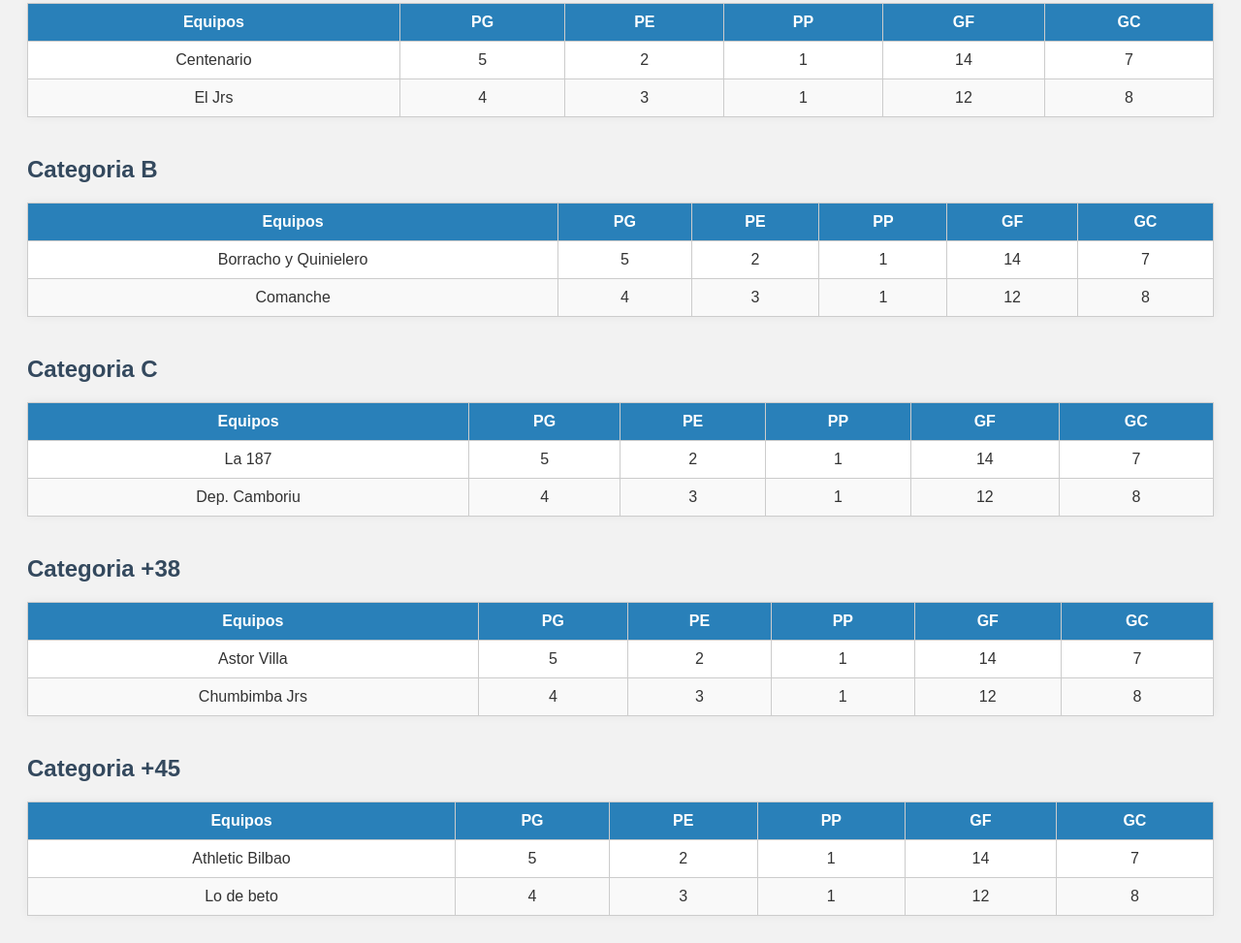
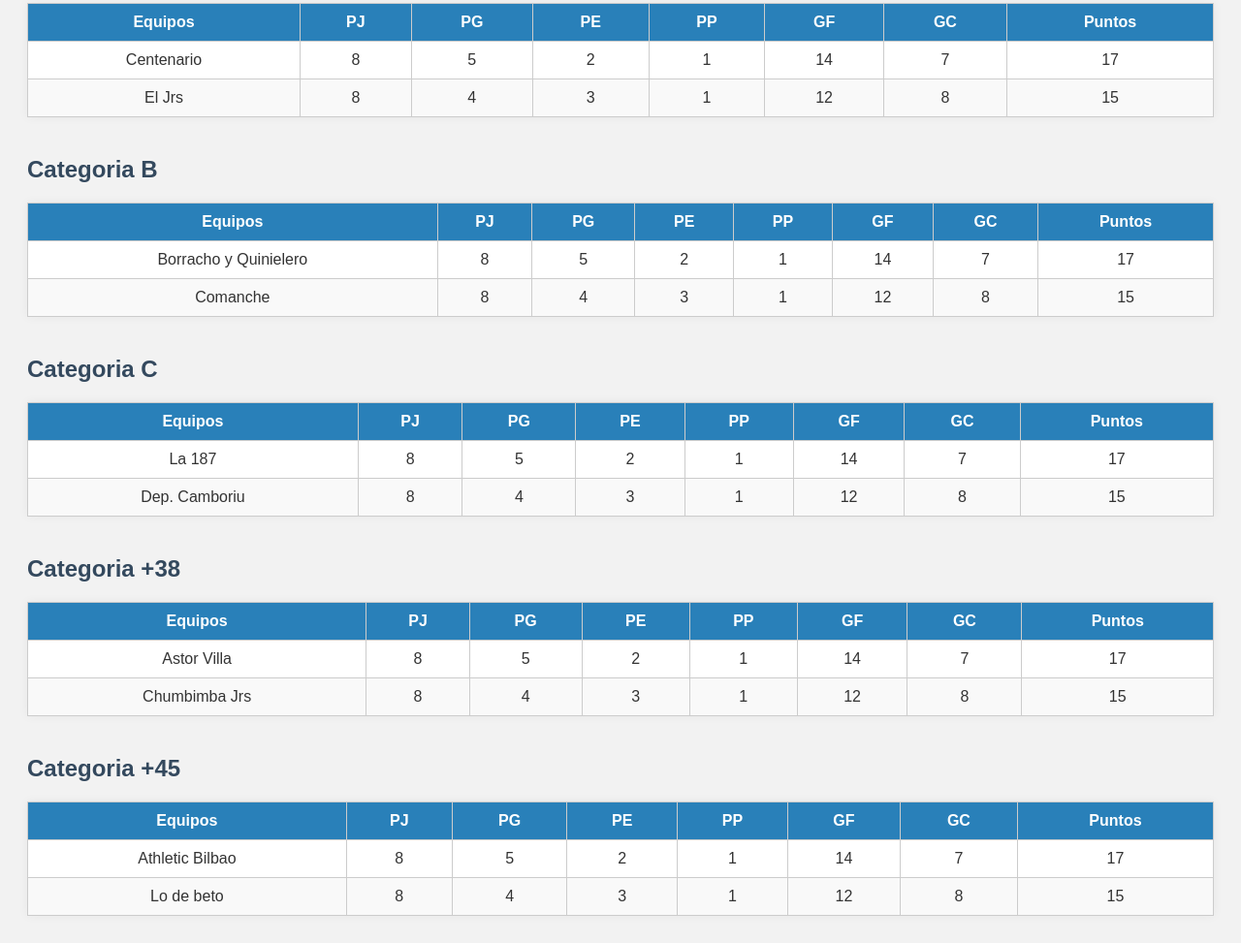
Before and after one commit to Ignacio310731/tabla-futbol, a plain HTML site: page index.html in a window 1280 px wide. Shown: the part 171-1144 px from the top of the page at 97% size. Drawn offline with Linux system fonts and the light colour scheme.

Commit message:
Add files via upload

```diff
--- a/index.html
+++ b/index.html
@@ -13,56 +13,66 @@
     <h2>Categoria A</h2>
     <table>
       <thead>
-        <tr><th>Equipos</th><th>PG</th><th>PE</th><th>PP</th><th>GF</th><th>GC</th></tr>
+        <tr><th>Equipos</th><th>PJ</th><th>PG</th><th>PE</th><th>PP</th><th>GF</th><th>GC</th><th>Puntos</th></tr>
       </thead>
       <tbody>
-        <tr><td>Centenario</td><td>5</td><td>2</td><td>1</td><td>14</td><td>7</td></tr>
-        <tr><td>El Jrs</td><td>4</td><td>3</td><td>1</td><td>12</td><td>8</td></tr>
+        <tr><td>Centenario</td><td>8</td><td>5</td><td>2</td><td>1</td><td>14</td><td>7</td><td>17</td></tr>
+        <tr><td>El Jrs</td><td>8</td><td>4</td><td>3</td><td>1</td><td>12</td><td>8</td><td>15</td></tr>
       </tbody>
     </table>
   </section>
-        <h2>Categoria B</h2>
+
+  <section>
+    <h2>Categoria B</h2>
     <table>
       <thead>
-        <tr><th>Equipos</th><th>PG</th><th>PE</th><th>PP</th><th>GF</th><th>GC</th></tr>
+        <tr><th>Equipos</th><th>PJ</th><th>PG</th><th>PE</th><th>PP</th><th>GF</th><th>GC</th><th>Puntos</th></tr>
       </thead>
       <tbody>
-        <tr><td>Borracho y Quinielero</td><td>5</td><td>2</td><td>1</td><td>14</td><td>7</td></tr>
-        <tr><td>Comanche</td><td>4</td><td>3</td><td>1</td><td>12</td><td>8</td></tr>
+        <tr><td>Borracho y Quinielero</td><td>8</td><td>5</td><td>2</td><td>1</td><td>14</td><td>7</td><td>17</td></tr>
+        <tr><td>Comanche</td><td>8</td><td>4</td><td>3</td><td>1</td><td>12</td><td>8</td><td>15</td></tr>
       </tbody>
     </table>
   </section>
-        <h2>Categoria C</h2>
+
+  <section>
+    <h2>Categoria C</h2>
     <table>
       <thead>
-        <tr><th>Equipos</th><th>PG</th><th>PE</th><th>PP</th><th>GF</th><th>GC</th></tr>
+        <tr><th>Equipos</th><th>PJ</th><th>PG</th><th>PE</th><th>PP</th><th>GF</th><th>GC</th><th>Puntos</th></tr>
       </thead>
       <tbody>
-        <tr><td>La 187</td><td>5</td><td>2</td><td>1</td><td>14</td><td>7</td></tr>
-        <tr><td>Dep. Camboriu</td><td>4</td><td>3</td><td>1</td><td>12</td><td>8</td></tr>
+        <tr><td>La 187</td><td>8</td><td>5</td><td>2</td><td>1</td><td>14</td><td>7</td><td>17</td></tr>
+        <tr><td>Dep. Camboriu</td><td>8</td><td>4</td><td>3</td><td>1</td><td>12</td><td>8</td><td>15</td></tr>
       </tbody>
     </table>
   </section>
-        <h2>Categoria +38</h2>
+
+  <section>
+    <h2>Categoria +38</h2>
     <table>
       <thead>
-        <tr><th>Equipos</th><th>PG</th><th>PE</th><th>PP</th><th>GF</th><th>GC</th></tr>
+        <tr><th>Equipos</th><th>PJ</th><th>PG</th><th>PE</th><th>PP</th><th>GF</th><th>GC</th><th>Puntos</th></tr>
       </thead>
       <tbody>
-        <tr><td>Astor Villa</td><td>5</td><td>2</td><td>1</td><td>14</td><td>7</td></tr>
-        <tr><td>Chumbimba Jrs</td><td>4</td><td>3</td><td>1</td><td>12</td><td>8</td></tr>
+        <tr><td>Astor Villa</td><td>8</td><td>5</td><td>2</td><td>1</td><td>14</td><td>7</td><td>17</td></tr>
+        <tr><td>Chumbimba Jrs</td><td>8</td><td>4</td><td>3</td><td>1</td><td>12</td><td>8</td><td>15</td></tr>
       </tbody>
     </table>
-      </section>
-        <h2>Categoria +45</h2>
+  </section>
+
+  <section>
+    <h2>Categoria +45</h2>
     <table>
       <thead>
-        <tr><th>Equipos</th><th>PG</th><th>PE</th><th>PP</th><th>GF</th><th>GC</th></tr>
+        <tr><th>Equipos</th><th>PJ</th><th>PG</th><th>PE</th><th>PP</th><th>GF</th><th>GC</th><th>Puntos</th></tr>
       </thead>
       <tbody>
-        <tr><td>Athletic Bilbao</td><td>5</td><td>2</td><td>1</td><td>14</td><td>7</td></tr>
-        <tr><td>Lo de beto</td><td>4</td><td>3</td><td>1</td><td>12</td><td>8</td></tr>
+        <tr><td>Athletic Bilbao</td><td>8</td><td>5</td><td>2</td><td>1</td><td>14</td><td>7</td><td>17</td></tr>
+        <tr><td>Lo de beto</td><td>8</td><td>4</td><td>3</td><td>1</td><td>12</td><td>8</td><td>15</td></tr>
       </tbody>
     </table>
+  </section>
+
 </body>
 </html>
```
